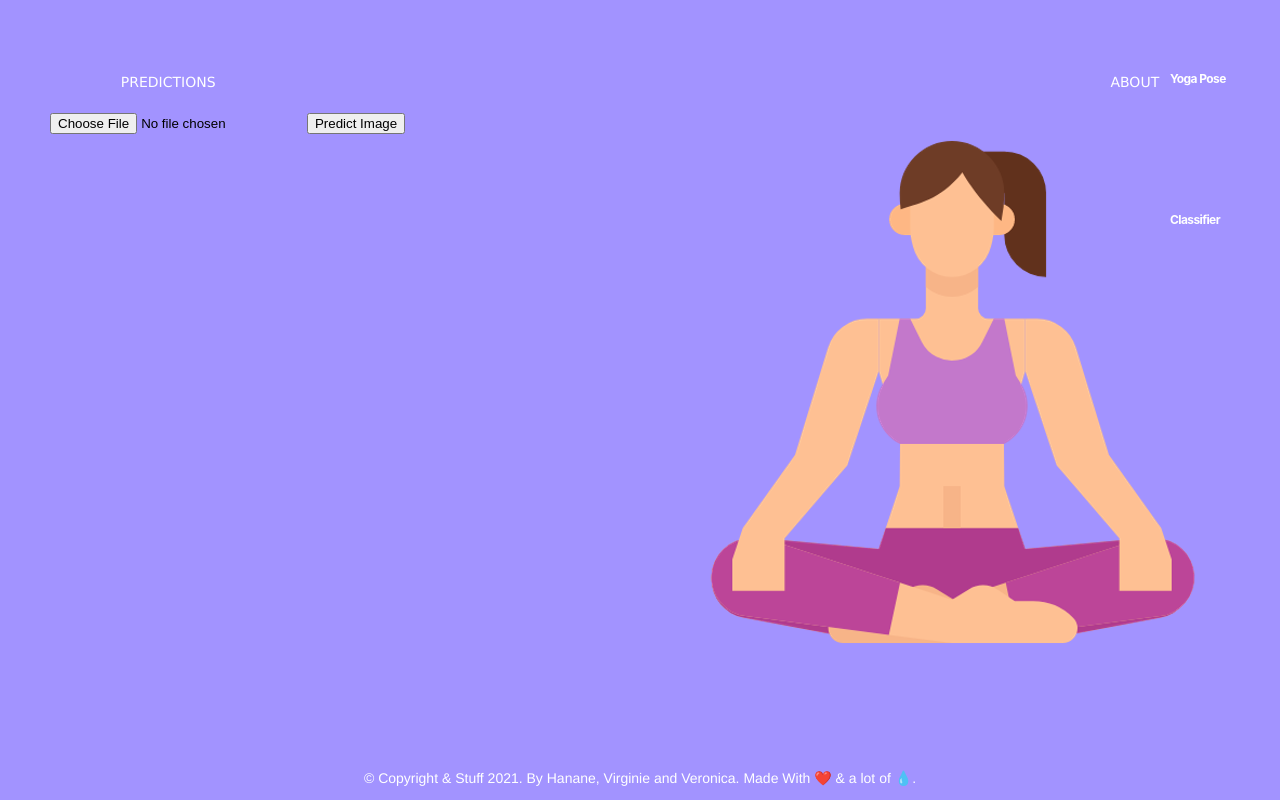
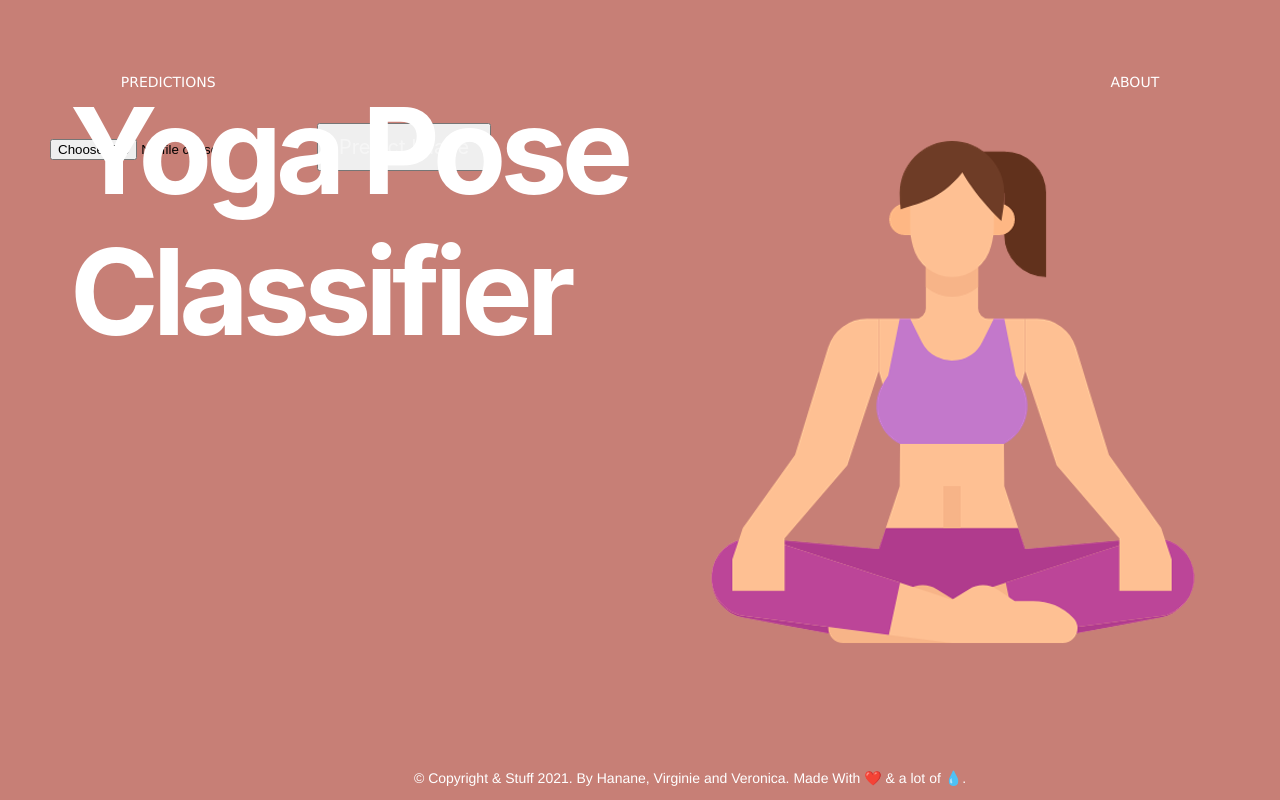
Before and after one commit to LAU856/Flask-Bis, a Flask app: page / in a window 1280 px wide. Run offline with Flask 2, Linux system fonts and the light colour scheme.

Commit message:
Update style.css

```diff
--- a/static/style.css
+++ b/static/style.css
@@ -1,7 +1,13 @@
+/*
+jaune #e4bf3c
+rose #c77f76
+blanc
+noir
+*/
 html, body {
   margin: 25px;
   /*background-color: #ce3635;*/
-  background-color: #A293FF;
+  background-color: #c77f76;
   font-family: Helvetica, sans-serif, sans-serif;
   font-size: 14px;
   overflow: hidden;
@@ -17,17 +23,17 @@
 
 h1 {
   position: absolute;
-  width: 80px;
-  height: 60px;
-  right: 30px;
+  width: 800px;
+  height: 100px;
+  left: 70px;
   top: 0px;
 
   font-family: -apple-system, BlinkMacSystemFont, 'Segoe UI', Roboto, Oxygen, Ubuntu, Cantarell, 'Open Sans', 'Helvetica Neue', sans-serif;
   font-style: normal;
   font-weight: bold;
-  font-size: 12px;
+  font-size: 120px;
   line-height: 141px;
-
+  /* identical to box height */
 
   letter-spacing: -0.05em;
 
@@ -63,11 +69,12 @@
   font-size: 30px;
   font-weight: normal;
   font-family: -apple-system, BlinkMacSystemFont, 'Segoe UI', Roboto, Oxygen, Ubuntu, Cantarell, 'Open Sans', 'Helvetica Neue', sans-serif;
+  font-weight: bold;
   text-align: justify;
   margin-top: 0px;
   margin-bottom: 100px;
   text-align: left;
-  padding-left: 20px;
+  padding-left: 10px;
   padding-right: 20px;
   padding-top: 30px;
   padding-bottom: 30px;
@@ -76,7 +83,7 @@
 
   color: #FFFFFF;
 
-  background: rgba(87, 73, 174, 0.37);
+  background: rgba(230, 210, 145, 0.549);
 }
 
 a {
@@ -87,7 +94,7 @@
 
 footer {
   position: fixed;
-  left: 0;
+
   bottom: 0;
   height: 30px;
   width: 100%;
@@ -100,19 +107,54 @@
   position: absolute;
   font-family: -apple-system, BlinkMacSystemFont, 'Segoe UI', Roboto, Oxygen, Ubuntu, Cantarell, 'Open Sans', 'Helvetica Neue', sans-serif;
   font-style: normal;
-  font-weight: 500;
-  font-size: 50px;
-  line-height: 65px;
+  font-weight: bold;
+  font-size: 20px;
+  line-height: 30px;
+  background: rgba(250, 250, 250, 0.37);
+  padding-left: 10px;
+  padding-right: 10px;
   /* identical to box height */
-  text-align: left;
-  padding-left: 20px;
-  padding-right: 20px;
+  text-align: right;
   letter-spacing: -0.05em;
-  height: 75px;
-  left:99px;
 
-  color: #FFFFFF;
 
-  background: rgba(87, 73, 174, 0.37);
-
+  color: #000000;
 }
+.form {
+  margin-top: 20px;
+}
+.btn{
+  padding: 10px 20px;
+  font-size: 20px;
+  font-family: -apple-system, BlinkMacSystemFont, 'Segoe UI', Roboto, Oxygen, Ubuntu, Cantarell, 'Open Sans', 'Helvetica Neue', sans-serif;
+  cursor: pointer;
+  margin : 10px;
+  color:rgb(246, 246, 246);
+}
+.btn1{
+  border: 1px solid darkmagenta;
+  padding: 10px 20px;
+  font-size: 20px;
+  font-family: -apple-system, BlinkMacSystemFont, 'Segoe UI', Roboto, Oxygen, Ubuntu, Cantarell, 'Open Sans', 'Helvetica Neue', sans-serif;
+  cursor: pointer;
+  margin : 10px;
+  color:darkmagenta;
+  font-weight: bold;
+}
+.btn2{
+  padding: 10px 20px;
+  font-size: 20px;
+  font-family: -apple-system, BlinkMacSystemFont, 'Segoe UI', Roboto, Oxygen, Ubuntu, Cantarell, 'Open Sans', 'Helvetica Neue', sans-serif;
+  cursor: pointer;
+  margin : 10px;
+  color:darkmagenta;
+  font-weight: bold;
+}
+/*
+@keyframes fadein {
+  0%   {bottom: -220px;}
+  25%  {bottom: -100px;}
+  50%  {bottom: 0px;}
+  75%  {bottom: -100px;}
+  100% {bottom: -220px;}
+}*/
```
